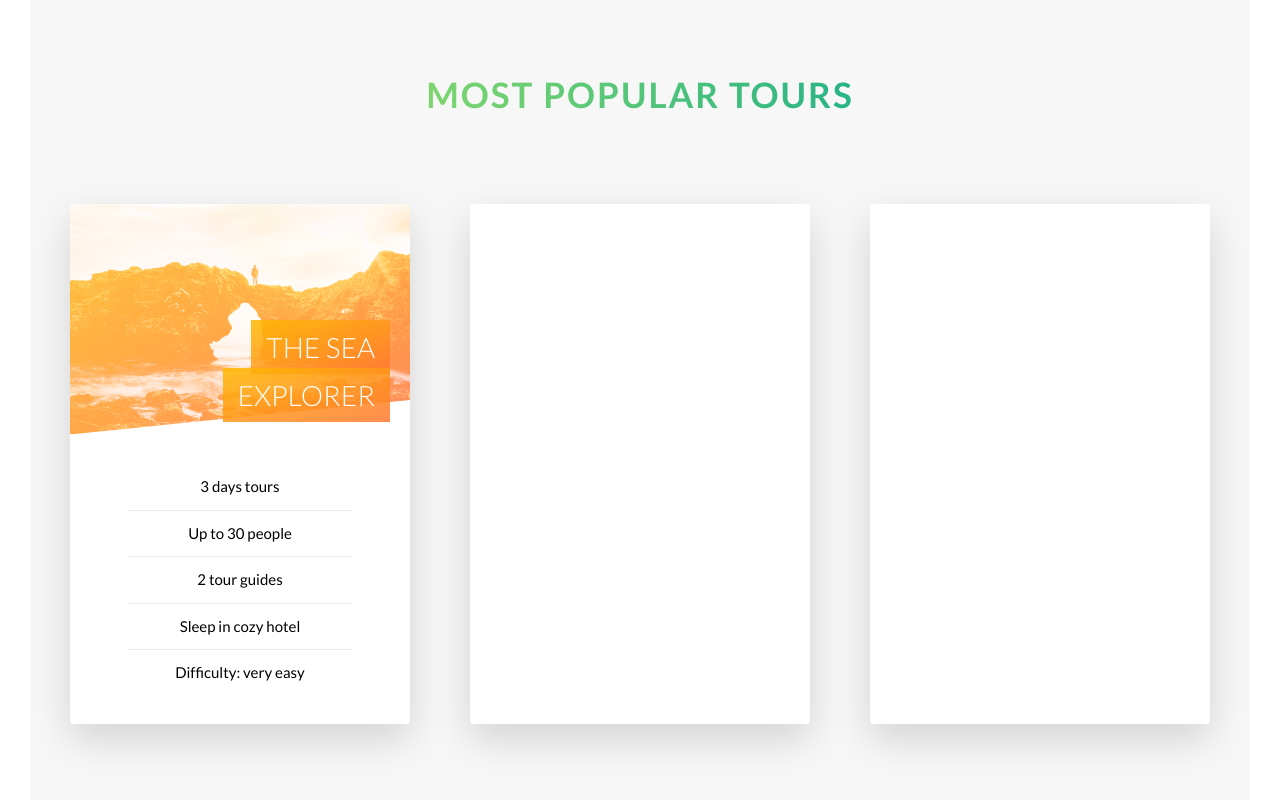
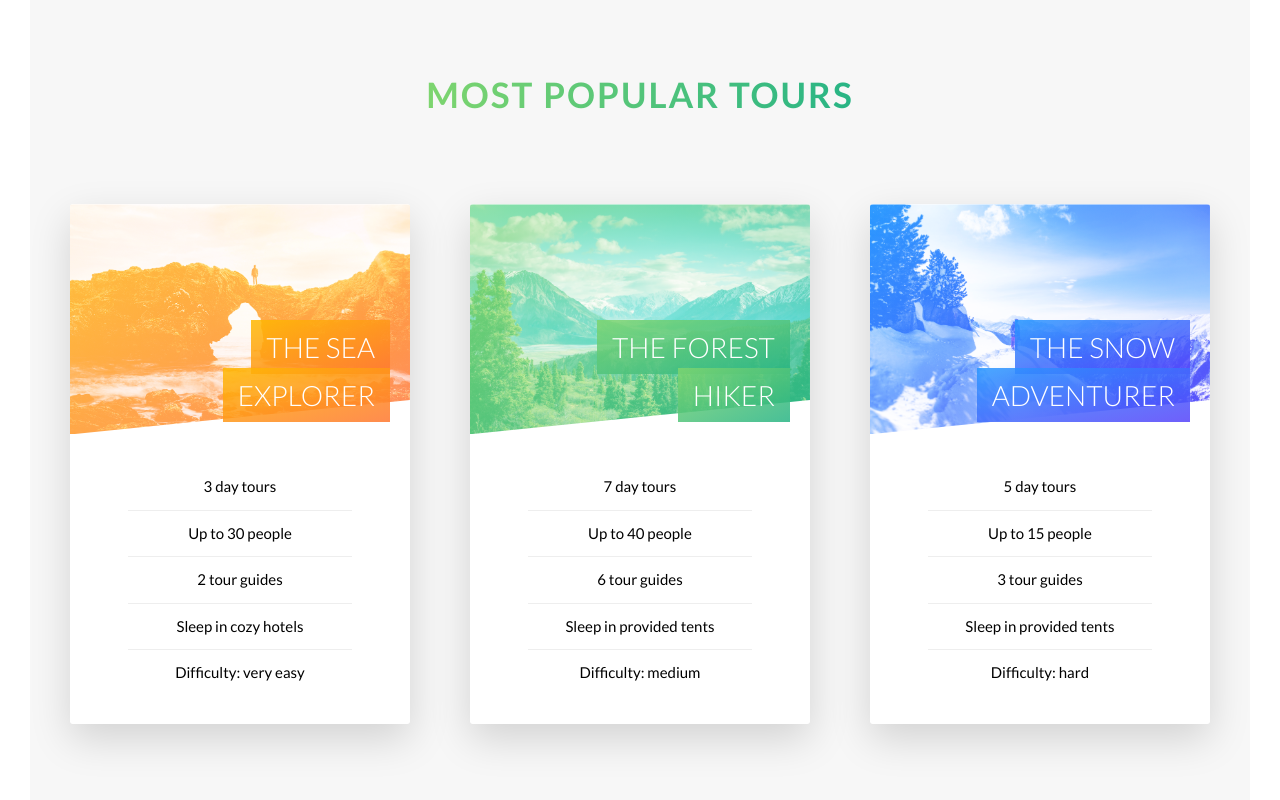
Before and after one commit to jvpereirarocha/natours, a website: page index.html in a window 1280 px wide. Shown: the part 2374-3174 px from the top of the page. Drawn offline with Linux system fonts and the light colour scheme.

Commit message:
finish section tour cards

```diff
--- a/index.html
+++ b/index.html
@@ -126,10 +126,10 @@
                                 </h4>
                                 <div class="card__details card__details--sea">
                                     <ul>
-                                        <li>3 days tours</li>
+                                        <li>3 day tours</li>
                                         <li>Up to 30 people</li>
                                         <li>2 tour guides</li>
-                                        <li>Sleep in cozy hotel</li>
+                                        <li>Sleep in cozy hotels</li>
                                         <li>Difficulty: very easy</li>
                                     </ul>
                                 </div>
@@ -147,14 +147,62 @@
                     </div>
                     <div class="col-1-of-3">
                         <div class="card">
-                            <div class="card__side card__side--front card__side--front-forest">text</div>
-                            <div class="card__side card__side--back card__side--back-forest">text</div>
+                            <div class="card__side card__side--front card__side--front-forest">
+                                <div class="card__picture card__picture--forest">&nbsp;</div>
+                                <h4 class="card__heading card__heading--forest">
+                                    <span class="card__heading-span card__heading-span--forest">
+                                        The Forest Hiker
+                                    </span>
+                                </h4>
+                                <div class="card__details card__details--forest">
+                                    <ul>
+                                        <li>7 day tours</li>
+                                        <li>Up to 40 people</li>
+                                        <li>6 tour guides</li>
+                                        <li>Sleep in provided tents</li>
+                                        <li>Difficulty: medium</li>
+                                    </ul>
+                                </div>
+                            </div>
+                            <div class="card__side card__side--back card__side--back-forest">
+                                <div class="card__cta">
+                                    <div class="card__price-box">
+                                        <p class="card__price-only">only</p>
+                                        <p class="card__price-value">$497</p>
+                                    </div>
+                                    <a href="#" class="btn btn--white">Book now!</a>
+                                </div>
+                            </div>
                         </div>
                     </div>
                     <div class="col-1-of-3">
                         <div class="card">
-                            <div class="card__side card__side--front card__side--front-snow">text</div>
-                            <div class="card__side card__side--back card__side--back-snow">text</div>
+                            <div class="card__side card__side--front card__side--front-snow">
+                                <div class="card__picture card__picture--snow">&nbsp;</div>
+                                <h4 class="card__heading card__heading--snow">
+                                    <span class="card__heading-span card__heading-span--snow">
+                                        The snow adventurer
+                                    </span>
+                                </h4>
+                                <div class="card__details card__details--snow">
+                                    <ul>
+                                        <li>5 day tours</li>
+                                        <li>Up to 15 people</li>
+                                        <li>3 tour guides</li>
+                                        <li>Sleep in provided tents</li>
+                                        <li>Difficulty: hard</li>
+                                    </ul>
+                                </div>
+                            </div>
+                            <div class="card__side card__side--back card__side--back-snow">
+                                <div class="card__cta">
+                                    <div class="card__price-box">
+                                        <p class="card__price-only">only</p>
+                                        <p class="card__price-value">$897</p>
+                                    </div>
+                                    <a href="#" class="btn btn--white">Book now!</a>
+                                </div>
+                            </div>
                         </div>
                     </div>
                 </div>
--- a/sass/components/_card.scss
+++ b/sass/components/_card.scss
@@ -29,6 +29,12 @@
             &-sea {
                 background-image: linear-gradient(to right bottom, $color-secondary-light, $color-secondary-dark);
             }
+            &-forest {
+                background-image: linear-gradient(to right bottom, $color-primary-light, $color-primary-dark);
+            }
+            &-snow {
+                background-image: linear-gradient(to right bottom, $color-tertiary-light, $color-tertiary-dark);
+            }
         }
     }
 
@@ -50,6 +56,14 @@
         &--sea {
             background-image: linear-gradient(to right bottom, $color-secondary-light, $color-secondary-dark),
             url('../img/nat-5.jpg');
+        }
+        &--forest {
+            background-image: linear-gradient(to right bottom, $color-primary-light, $color-primary-dark),
+            url('../img/nat-6.jpg');
+        }
+        &--snow {
+            background-image: linear-gradient(to right bottom, $color-tertiary-light, $color-tertiary-dark),
+            url('../img/nat-7.jpg');
         }
     }
 
@@ -73,6 +87,16 @@
             background-image: linear-gradient(to right bottom,
             rgba($color-secondary-light, .85),
             rgba($color-secondary-dark, .85));
+        }
+        &--forest {
+            background-image: linear-gradient(to right bottom,
+            rgba($color-primary-light, .85),
+            rgba($color-primary-dark, .85));
+        }
+        &--snow {
+            background-image: linear-gradient(to right bottom,
+            rgba($color-tertiary-light, .85),
+            rgba($color-tertiary-dark, .85));
         }
     }
 
```
Also changed, not shown: css/style.css.
